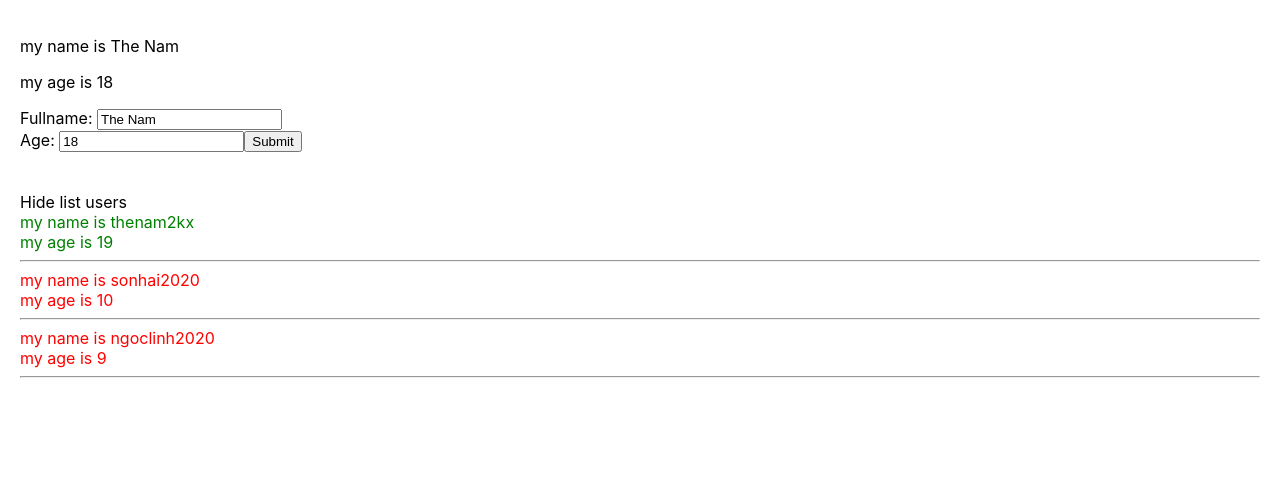
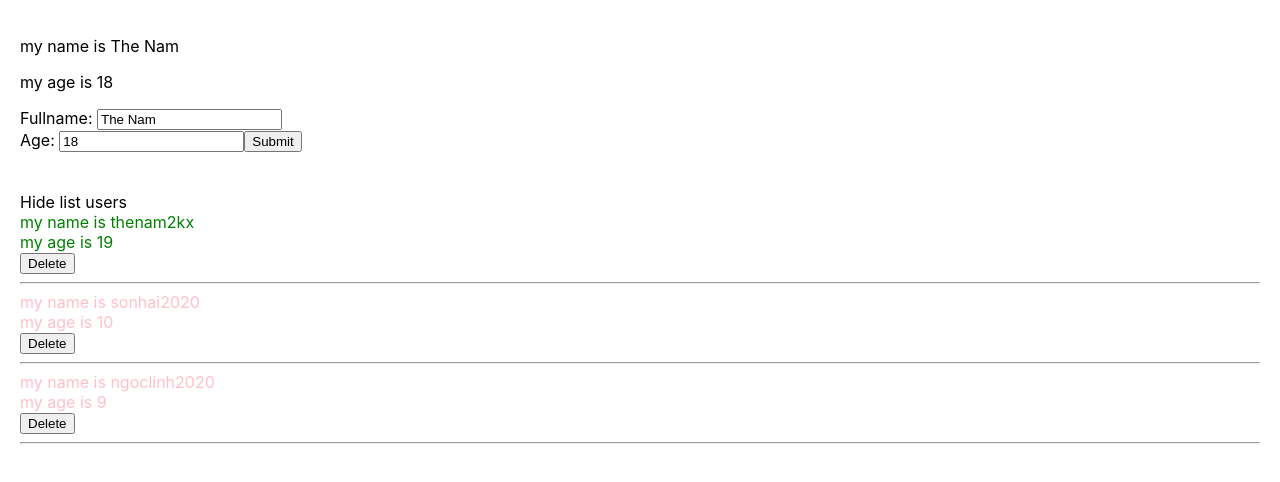
Before and after one commit to thenam2kx/Learn-React-Hook, a React (Create React App) app in the folder React-redux/: page / in a window 1280 px wide. Shown: the top 482 px of the page. Built offline with nearby package versions, Linux system fonts and the light colour scheme.

Commit message:
Lesson 27,28,29,30,31

```diff
--- a/React-redux/package.json
+++ b/React-redux/package.json
@@ -13,6 +13,7 @@
     "redux": "4.2.0",
     "redux-devtools-extension": "2.13.9",
     "redux-thunk": "2.4.1",
+    "sass": "1.53.0",
     "web-vitals": "2.1.4"
   },
   "scripts": {
--- a/React-redux/src/App.js
+++ b/React-redux/src/App.js
@@ -1,5 +1,5 @@
 import logo from './logo.svg';
-import './App.css';
+import './App.scss';
 import { useDispatch, useSelector } from 'react-redux';
 import { increaseCounter, decreaseCounter } from './redux/action/counterAction';
 import MyComponents from './components/MyComponents';
--- a/React-redux/src/App.css
+++ b/React-redux/src/App.scss
@@ -1,10 +1,3 @@
-.red {
-  color: red;
-}
-.green {
-  color: green;
-}
-
 body {
   padding: 20px;
   margin: 0;
--- a/React-redux/src/components/DIsplayInfor.js
+++ b/React-redux/src/components/DIsplayInfor.js
@@ -1,4 +1,5 @@
-import React  from "react";
+import React  from "react"
+import './DisplayInfor.scss'
 class DisplayInfor extends React.Component {
 
   state = {
@@ -16,7 +17,7 @@
     const { listUsers } = this.props
 
     return (
-      <div>
+      <div className="display-infor-container">
         <div>
           <span onClick={() => { this.handleShowHide() }}>
             {
@@ -36,6 +37,10 @@
                     <div key={user.id} className={+user.age > 18 ? 'green' : 'red'}>
                       <div>my name is {user.name} </div>
                       <div>my age is {user.age} </div>
+                      <div>
+                        <button onClick={() => this.props.handleDeleteUser(user.id)}>Delete</button>
+                      </div>
+
                       <hr/>
                     </div>
                   )
--- /dev/null
+++ b/React-redux/src/components/DisplayInfor.scss
@@ -0,0 +1,13 @@
+.display-infor-container {
+  .red {
+    color: pink;
+  }
+  .green {
+    color: green;
+  }
+
+  img {
+    width: 300px;
+    height: 300px;
+  }
+}
--- a/React-redux/src/components/MyComponents.js
+++ b/React-redux/src/components/MyComponents.js
@@ -34,6 +34,15 @@
     })
   }
 
+  handleDeleteUser = (userId) => {
+    let listUsersClone = this.state.listUsers;
+    listUsersClone = listUsersClone.filter((item) => item.id !== userId )
+
+    this.setState({
+      listUsers: listUsersClone
+    })
+  }
+
   render() {
     return (
       <div>
@@ -42,6 +51,7 @@
         <br/>
         <DisplayInfor
           listUsers={this.state.listUsers}
+          handleDeleteUser={this.handleDeleteUser}
         />
       </div>
     )
```
Also changed, not shown: 1 other file (tests, documents, lock files or other folders).
